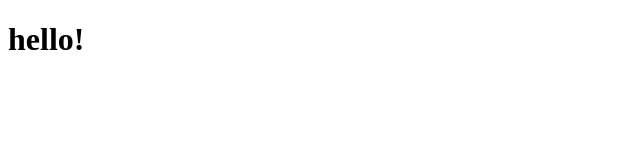
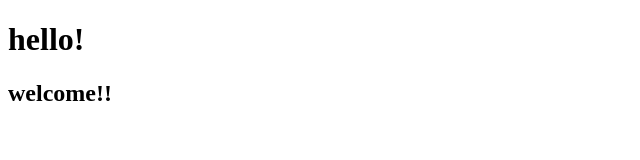
Before and after one commit to srie-18/sRii07, a plain HTML site: page index.html in a window 1280 px wide. Shown: the whole page, without its empty margins (0-640 px from the left). Drawn offline with Linux system fonts and the light colour scheme.

Commit message:
text added

```diff
--- a/index.html
+++ b/index.html
@@ -7,6 +7,9 @@
 </head>
 <body>
    <h1> hello!</h1>
+   <h2>
+    welcome!!
+   </h2>
 
 </body>
 </html>
```
